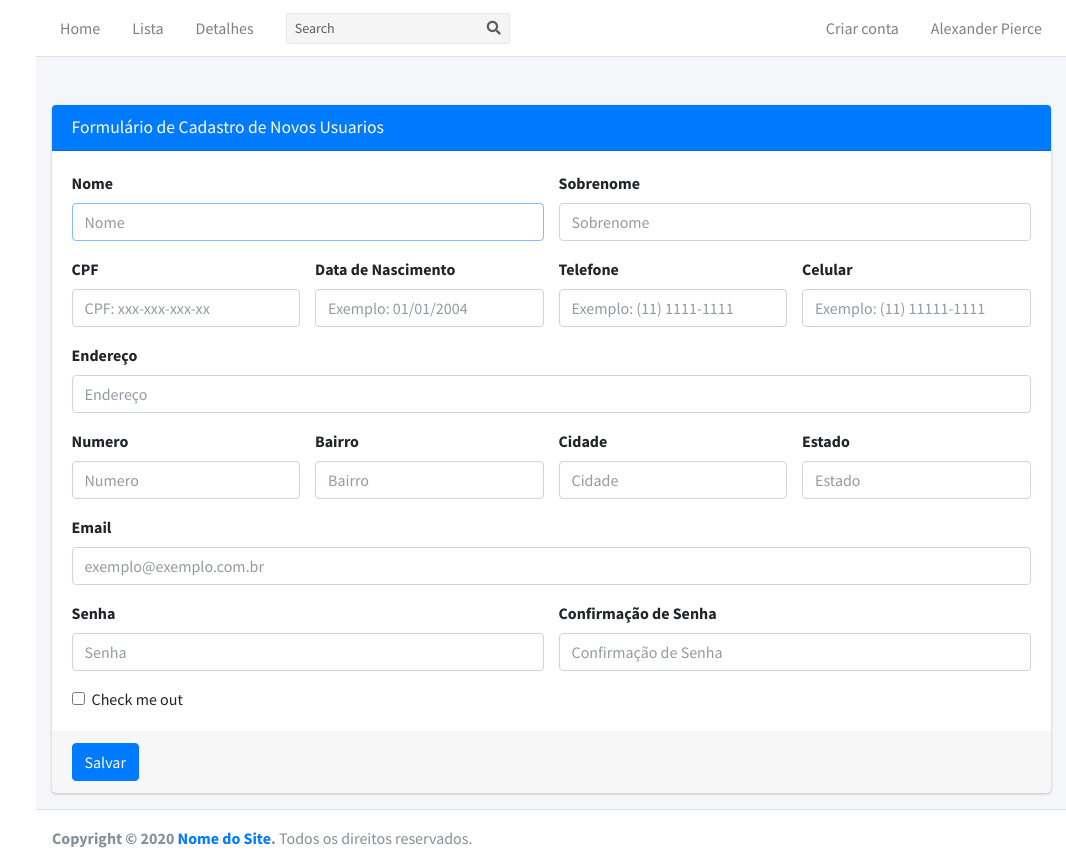
After one commit to RubensHerculano22/ControleServico, a CodeIgniter app: a page that uses application/views/usuario/form.php in a window 1280 px wide. The commit adds this page. Shown: the whole page, without its empty margins (214-1280 px from the left). Run offline with CodeIgniter, Linux system fonts and the light colour scheme; some libraries are stand-ins or nearby versions.

Commit message:
Formulario de cadastro de usuario

```diff
--- /dev/null
+++ b/application/controllers/Usuario.php
@@ -0,0 +1,23 @@
+<?php
+defined('BASEPATH') OR exit('No direct script access allowed');
+
+class Usuario extends CI_Controller{
+
+    function __construct()
+    {
+        parent:: __construct();
+        $this->data = array();
+
+        $this->data["header"] = $this->load->view("template/header", $this->data, true);
+        $this->data["navbar"] = $this->load->view("template/navbar", $this->data, true);
+        $this->data["footer"] = $this->load->view("template/footer", $this->data, true);
+        //Não esquecer de fazer o termo para utilizar o endereço e os dados dos clientes.
+    }
+
+    public function cadastro()
+    {
+        $this->data["content"] = $this->load->view("usuario/form", $this->data, true);
+        $this->load->view("template/content", $this->data);
+    }
+
+}
--- a/application/views/template/navbar.php
+++ b/application/views/template/navbar.php
@@ -23,4 +23,33 @@
         </div>
       </div>
     </form>
+    <ul class="navbar-nav ml-auto">
+      <a href="#" class='nav-link dropdown'>Criar conta</a>
+      <li class="nav-item dropdown user-menu">
+        <a href="#" class="nav-link dropdown-toggle" data-toggle="dropdown">
+          <!-- <img src="https://www.microlins.com.br/galeria/repositorio/images/noticias/como-posicionar-melhor-seu-perfil-no-linkedin/02-Como-posicionar-melhor-seu-perfil-do-Linkedin.png" class="user-image img-circle elevation-2" alt="User Image"> -->
+          <span class="d-none d-md-inline">Alexander Pierce</span>
+        </a>
+        <ul class="dropdown-menu dropdown-menu-lg dropdown-menu-right">
+          <li class="bg-warning">
+            <!-- <img src="https://www.microlins.com.br/galeria/repositorio/images/noticias/como-posicionar-melhor-seu-perfil-no-linkedin/02-Como-posicionar-melhor-seu-perfil-do-Linkedin.png" class="img-circle elevation-2" alt="User Image"> -->
+            <div class="row">
+              <div class="col-md-12 col-sm-12 col-xs-12 p-4">
+                <p>
+                  Alexander Pierce - Web Developer
+                  <small>Member since Nov. 2012</small>
+                </p>
+              </div>
+            </div>
+          </li>
+          <li class="user-body">
+            <button type="button" class="btn btn-default btn-flat btn-block">Minhas Informações</button>
+            <button type="button" class="btn btn-default btn-flat btn-block">Meus Serviços</button>
+            <button type="button" class="btn btn-default btn-flat btn-block">Lista de favoritos</button>
+            <button type="button" class="btn btn-default btn-flat btn-block">Serviços contratos</button>
+            <button type="button" class="btn btn-default btn-flat btn-block">Sair</button>
+          </li>
+        </ul>
+      </li>
+    </ul>
 </nav>
--- /dev/null
+++ b/application/views/usuario/form.php
@@ -0,0 +1,108 @@
+<div class="container">
+    <div class="row">
+        <div class="col-md-12 col-sm-12 col-xs-12 pt-5">
+            <div class="card card-primary">
+                <div class="card-header">
+                    <h3 class="card-title">Formulário de Cadastro de Novos Usuarios</h3>
+                </div>
+                <form role="form">
+                    <div class="card-body">
+                        <div class="row">
+                            <div class="col-md-6 col-sm-6 col-xs-12">
+                                <div class="form-group">
+                                    <label for="nome">Nome</label>
+                                    <input type="text" class="form-control" name="nome" id="nome" placeholder="Nome" autofocus>
+                                </div>
+                            </div>
+                            <div class="col-md-6 col-sm-6 col-xs-12">
+                                <div class="form-group">
+                                    <label for="sobrenome">Sobrenome</label>
+                                    <input type="text" class="form-control" name="sobrenome" id="Sobrenome" placeholder="Sobrenome">
+                                </div>
+                            </div>
+                            <div class="col-md-3 col-sm-3 col-xs-12">
+                                <div class="form-group">
+                                    <label for="cpf">CPF</label>
+                                    <input type="text" class="form-control" name="cpf" id="cpf" placeholder="CPF: xxx-xxx-xxx-xx">
+                                </div>
+                            </div>
+                            <div class="col-md-3 col-sm-3 col-xs-12">
+                                <div class="form-group">
+                                    <label for="data_nascimento">Data de Nascimento</label>
+                                    <input type="text" class="form-control" name="data_nascimento" id="data_nascimento" placeholder="Exemplo: 01/01/2004">
+                                </div>
+                            </div>
+                            <div class="col-md-3 col-sm-3 col-xs-12">
+                                <div class="form-group">
+                                    <label for="telefone">Telefone</label>
+                                    <input type="text" class="form-control" name="telefone" id="telefone" placeholder="Exemplo: (11) 1111-1111">
+                                </div>
+                            </div>
+                            <div class="col-md-3 col-sm-3 col-xs-12">
+                                <div class="form-group">
+                                    <label for="celular">Celular</label>
+                                    <input type="text" class="form-control" name="celular" id="celular" placeholder="Exemplo: (11) 11111-1111">
+                                </div>
+                            </div>
+                            <div class="col-md-12 col-sm-12 col-xs-12">
+                                <div class="form-group">
+                                    <label for="endereco">Endereço</label>
+                                    <input type="text" class="form-control" name="endereco" id="endereco" placeholder="Endereço">
+                                </div>
+                            </div>
+                            <div class="col-md-3 col-sm-3 col-xs-12">
+                                <div class="form-group">
+                                    <label for="numero">Numero</label>
+                                    <input type="text" class="form-control" name="numero" id="numero" placeholder="Numero">
+                                </div>
+                            </div>
+                            <div class="col-md-3 col-sm-3 col-xs-12">
+                                <div class="form-group">
+                                    <label for="bairro">Bairro</label>
+                                    <input type="text" class="form-control" name="bairro" id="bairro" placeholder="Bairro">
+                                </div>
+                            </div>
+                            <div class="col-md-3 col-sm-3 col-xs-12">
+                                <div class="form-group">
+                                    <label for="cidade">Cidade</label>
+                                    <input type="text" class="form-control" name="cidade" id="cidade" placeholder="Cidade">
+                                </div>
+                            </div>
+                            <div class="col-md-3 col-sm-3 col-xs-12">
+                                <div class="form-group">
+                                    <label for="estado">Estado</label>
+                                    <input type="text" class="form-control" name="estado" id="estado" placeholder="Estado">
+                                </div>
+                            </div>
+                            <div class="col-md-12 col-sm-12 col-xs-12">
+                                <div class="form-group">
+                                    <label for="email">Email</label>
+                                    <input type="email" class="form-control" name="email" id="email" placeholder="exemplo@exemplo.com.br">
+                                </div>
+                            </div>
+                            <div class="col-md-6 col-sm-6 col-xs-12">
+                                <div class="form-group">
+                                    <label for="email">Senha</label>
+                                    <input type="email" class="form-control" name="senha" id="senha" placeholder="Senha">
+                                </div>
+                            </div>
+                            <div class="col-md-6 col-sm-6 col-xs-12">
+                                <div class="form-group">
+                                    <label for="email">Confirmação de Senha</label>
+                                    <input type="email" class="form-control" name="confirmacao_senha" id="confirmacao_senha" placeholder="Confirmação de Senha">
+                                </div>
+                            </div>
+                        </div>
+                        <div class="form-check">
+                            <input type="checkbox" class="form-check-input" id="exampleCheck1">
+                            <label class="form-check-label" for="exampleCheck1">Check me out</label>
+                        </div>
+                    </div>
+                    <div class="card-footer">
+                        <button type="submit" class="btn btn-primary">Salvar</button>
+                    </div>
+                </form>
+            </div>
+        </div>
+    </div>
+</div>
```
